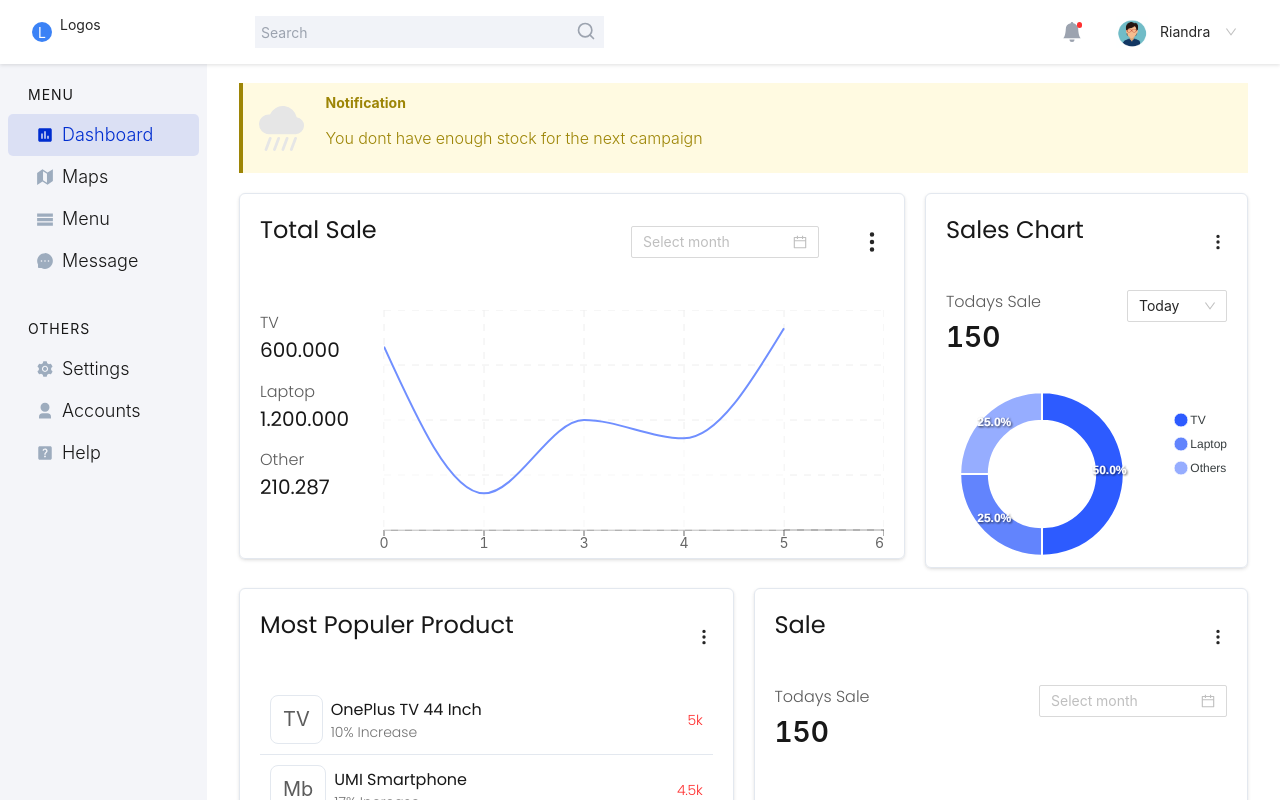
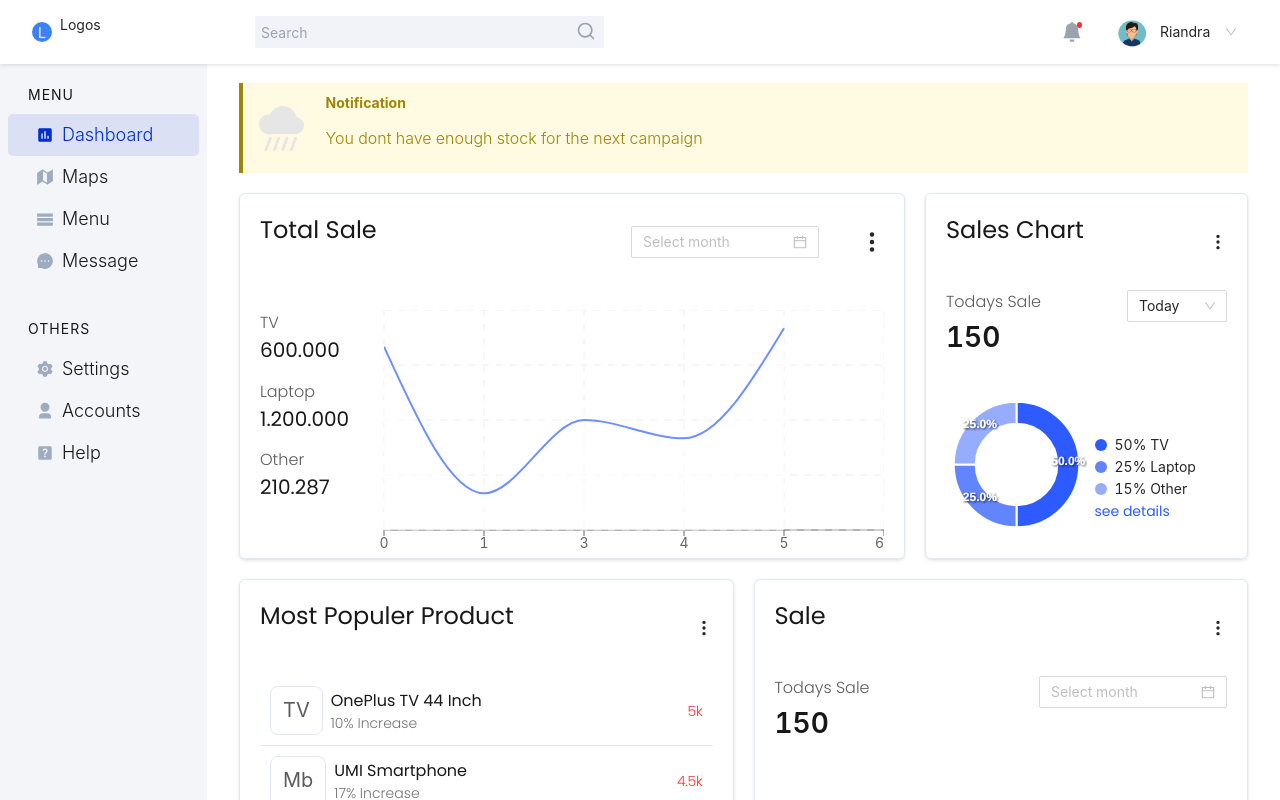
Before and after one commit to monirhabderabby/redgreenAssestment, a React (Create React App) app: page / in a window 1280 px wide. Shown: the top 800 px of the page. Built offline with nearby package versions, Linux system fonts and the light colour scheme; the HTML template or start-up script is replaced by a standard one.

Commit message:
changes legend of chart in sales chart componetns

```diff
--- a/src/components/DashboardOverView/SalesChart/SalesChart.js
+++ b/src/components/DashboardOverView/SalesChart/SalesChart.js
@@ -12,7 +12,7 @@ const SalesChart = () => {
         },
         colors: ["#2D5BFF", "#6284FD", "#96ADFF"],
         legend: {
-            show: true,
+            show: false,
             showForSingleSeries: true,
             horizontalAlign: "left",
             position: "right",
@@ -65,7 +65,8 @@ const SalesChart = () => {
             </div>
 
             {/* sales chart start from here*/}
-            <div className="overflow-auto min-w-[200px]">
+            <div className="overflow-auto min-w-[200px] p-[20px] grid grid-cols-1 lg:grid-cols-2  lg:absolute bottom-0">
+                <div>
                     <ReactApexChart
                         options={options}
                         width="100%"
@@ -74,6 +75,24 @@ const SalesChart = () => {
                         type="donut"
                     />
                 </div>
+                <div className="md:mt-10 ml-2">
+                    <div className="flex items-center gap-2">
+                        <div className="h-3 w-3 rounded-full bg-[#2D5BFF]"></div>
+                        50% TV
+                    </div>
+                    <div className="flex items-center gap-2">
+                        <div className="h-3 w-3 rounded-full bg-[#6284FD]"></div>
+                        25% Laptop
+                    </div>
+                    <div className="flex items-center gap-2">
+                        <div className="h-3 w-3 rounded-full bg-[#96ADFF]"></div>
+                        15% Other
+                    </div>
+                    <button className="text-[#2D5BFF] font-popins text-[14px] leading-22px">
+                        see details
+                    </button>
+                </div>
+            </div>
         </div>
     );
 };
```
Lines whose indentation alone changed are shown as unchanged.
